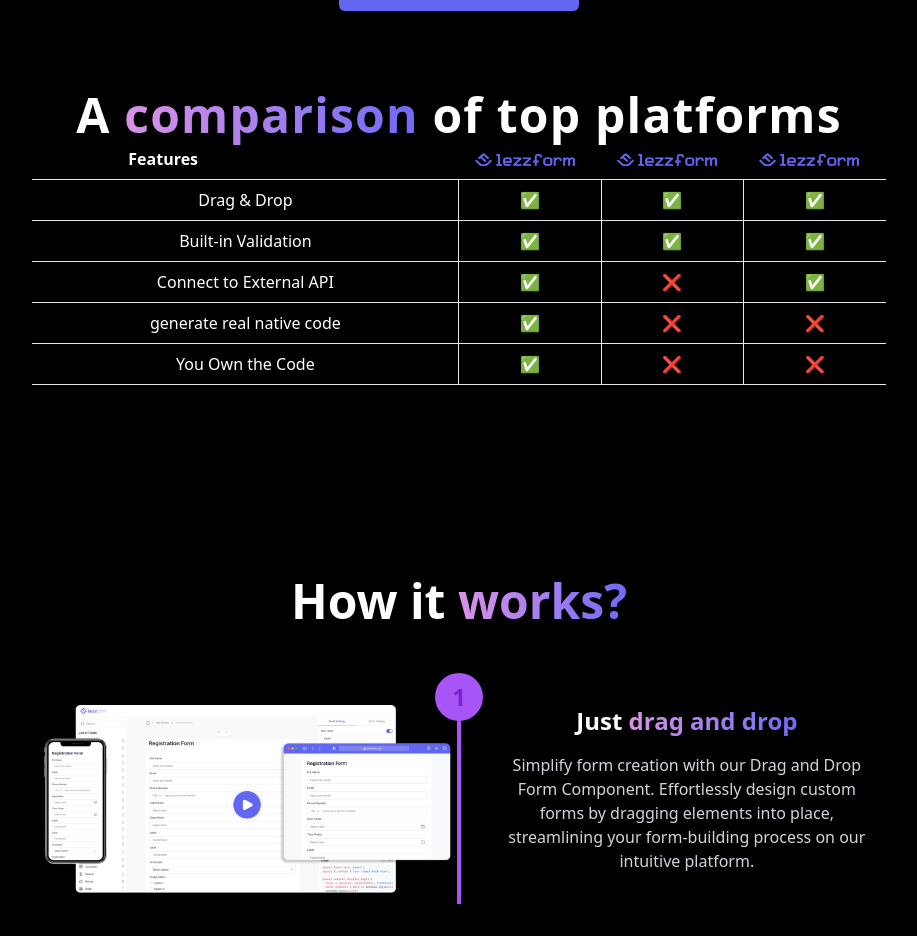
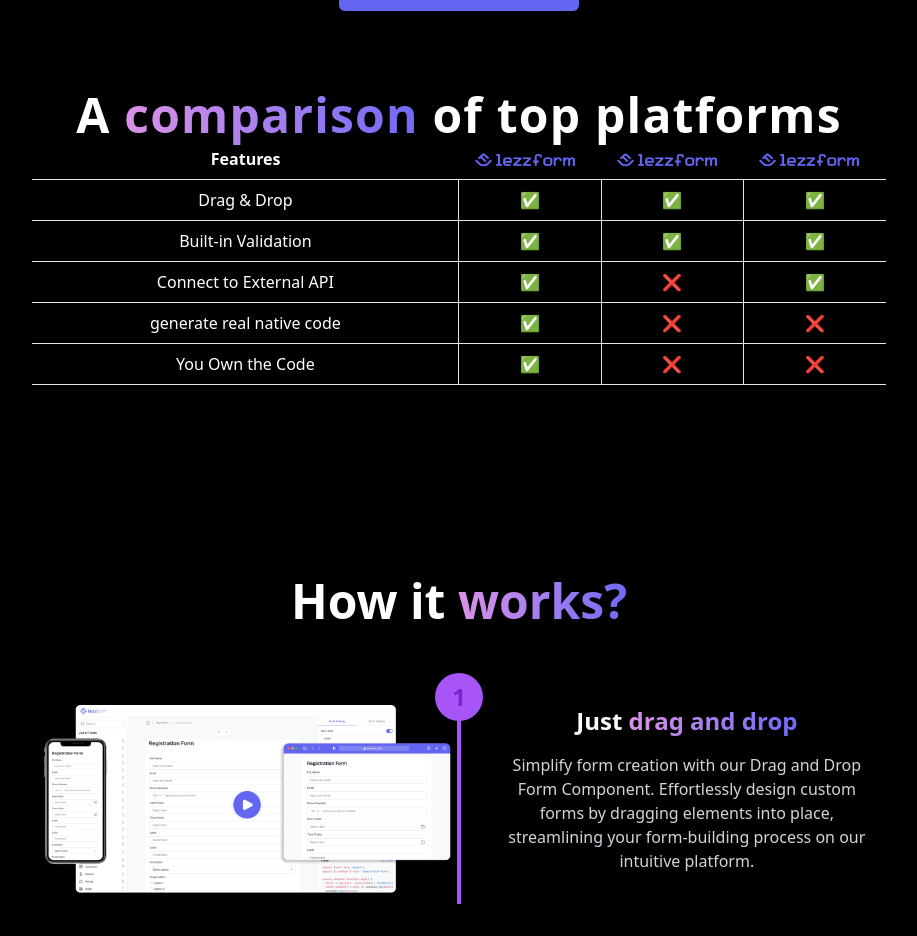
Before and after one commit to ArrePangestu/LezzDashboard, a Next.js app: page / in a window 1280 px wide. Shown: the part 1600-2536 px from the top of the page, without its empty margins (181-1098 px from the left). Built offline with nearby package versions, Linux system fonts and the light colour scheme.

Commit message:
revisi table

```diff
--- a/src/components/Dashboard.tsx
+++ b/src/components/Dashboard.tsx
@@ -294,7 +294,7 @@ function Dashboard() {
               <table className="mx-auto w-2/3 border-collapse mb-28">
                 <thead>
                   <tr>
-                    <th className="border-b px-24 py-2 text-white w-1/2 text-start">
+                    <th className="border-b px-24 py-2 text-white w-1/2 text-center">
                       Features
                     </th>
                     <th className="border-b px-4 py-2 text-white">
```
